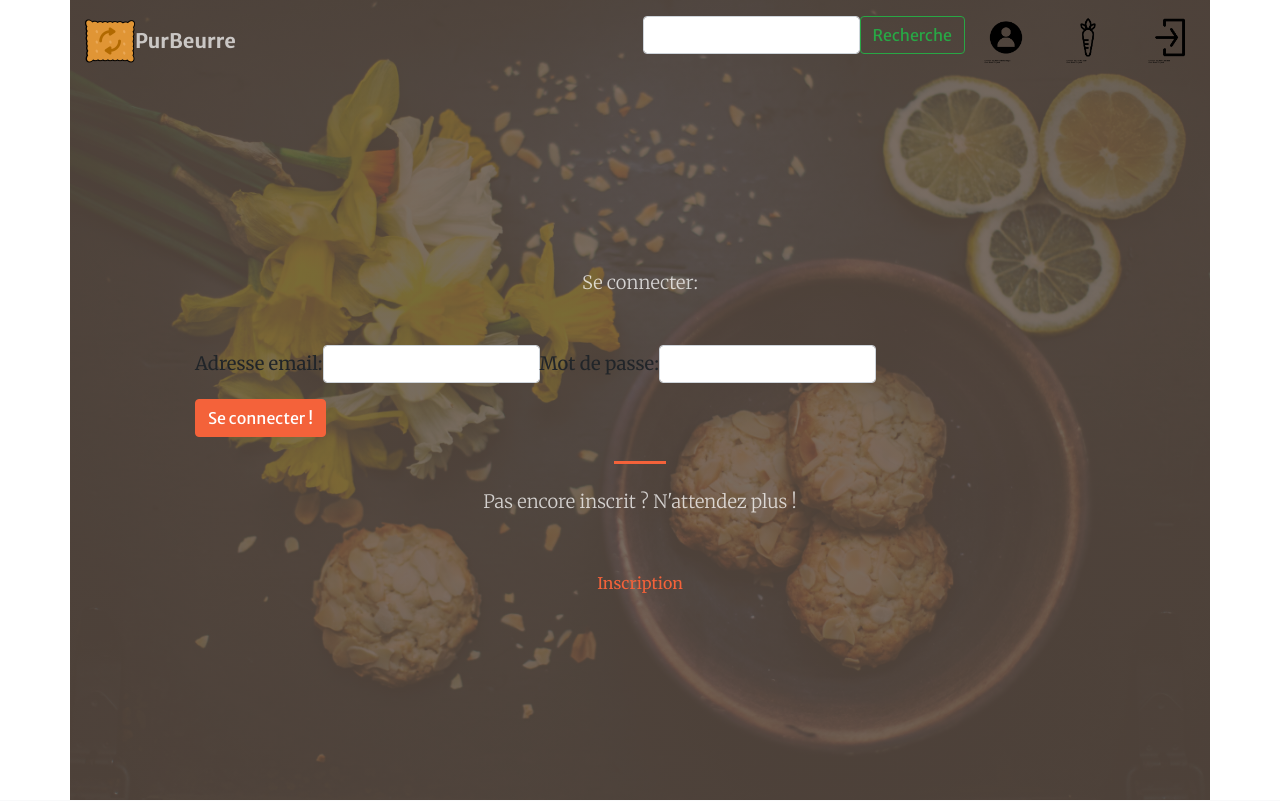
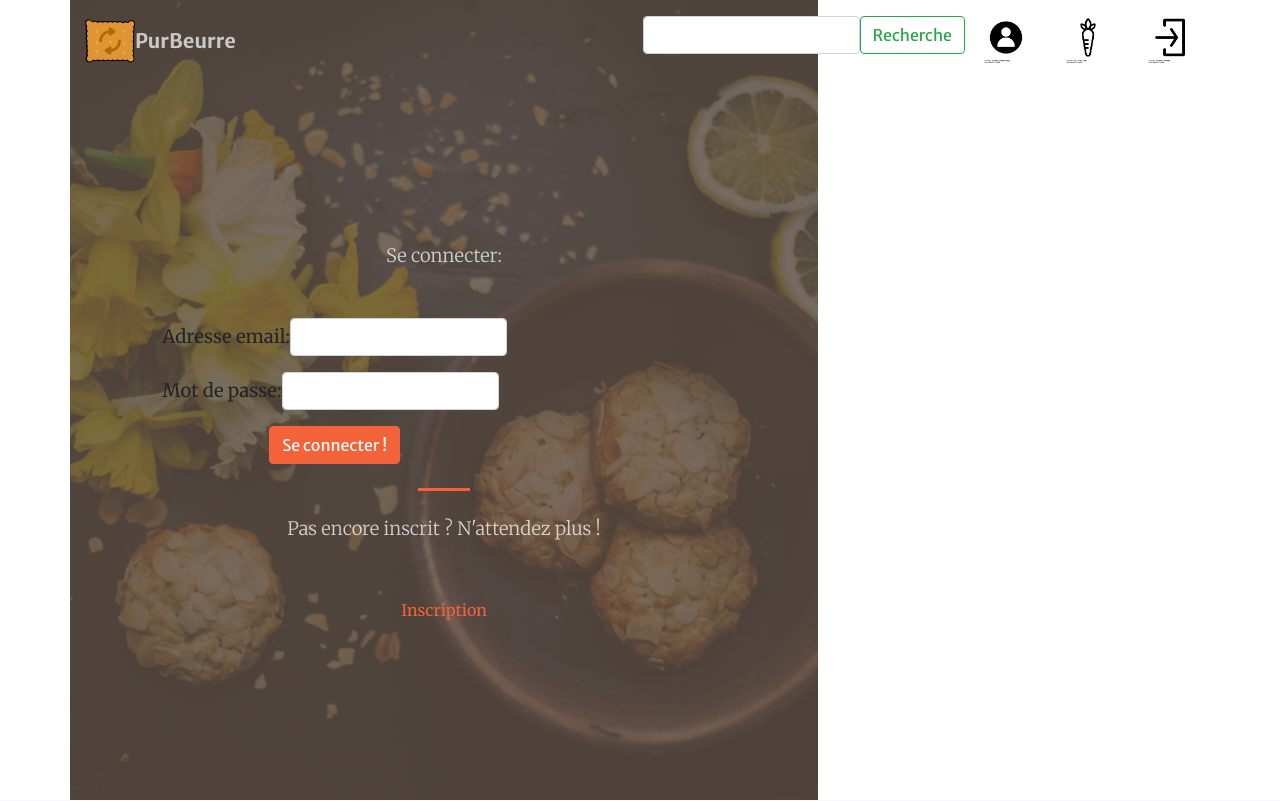
Before and after one commit to Kyossen/PurBeurre---Project_8, a Django app: page /search/connect.html in a window 1280 px wide. Shown: the top 801 px of the page. Run offline with Django 3.2, Linux system fonts and the light colour scheme; some libraries are stand-ins or nearby versions.

Commit message:
Update
Update

```diff
--- a/search/templates/search/connect.html
+++ b/search/templates/search/connect.html
@@ -10,24 +10,22 @@
             </p>
             <form class="form-inline col-lg-10 col-xs-10 align-self-baseline" action="{% url 'connect' %}" method="POST">
                {% csrf_token %}
-            <div class="form-inline pull-right center">
-                <div class="form-group {% if form.userEmail.errors %}has-warning has-feedback{% endif %}">
-                    <p>Adresse email:<br /></p>
+                <div class=" pull-right center">
+                    <div class="form-group {% if form.userEmail.errors %}has-warning has-feedback{% endif %} mid_find">
+                        <p class="email">Adresse email:<br /></p>
                         <label for="{{ form.userEmail.id_for_label }}">
                         <p>{{ form.email }}<br /></p>
                     </div>
 
-                <div class="form-group {% if form.userWP.errors %}has-warning has-feedback{% endif %}">
-                    <p>Mot de passe:<br /></p>
+                    <div class="form-group {% if form.userWP.errors %}has-warning has-feedback{% endif %} mid_find">
+                        <p class="password">Mot de passe:<br /></p>
                         <label for="{{ form.userWP.id_for_label }}">
                         <p>{{ form.wordpass }}<br /></p>
                     </div>
-
-                <button class="btn btn-primary btn-xs js-scroll-trigger" id="button_connect" onclick="connect()">
+                        <button class="btn btn-primary btn-xs js-scroll-trigger button-connect" id="button_connect" onclick="connect()">
                         Se connecter !</button>
 
-
-                <div class="spinner-border text-warning" id="spinner" role="status">
+                    <div class="spinner-border text-warning button-connect" id="spinner" role="status">
                       <span class="sr-only">Loading...</span>
                     </div>
                 </div>
```
Lines whose indentation alone changed are shown as unchanged.
